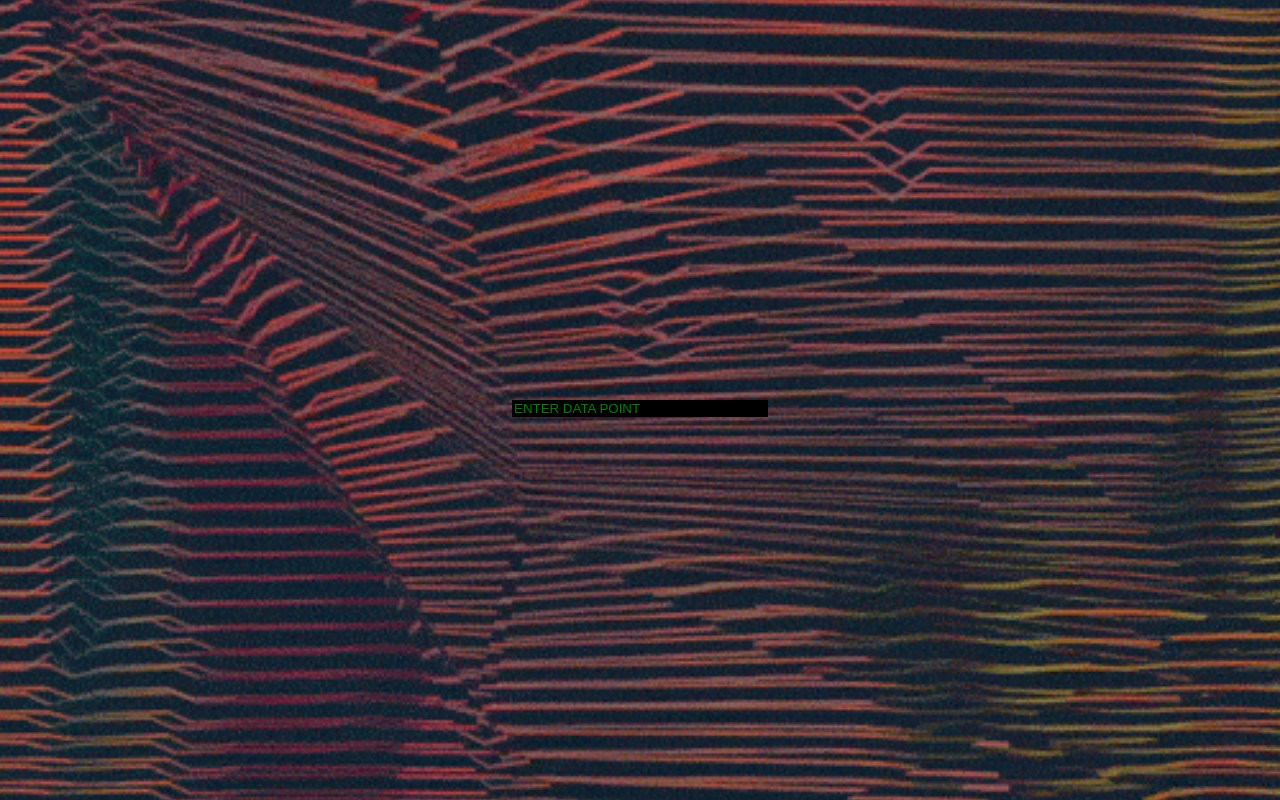
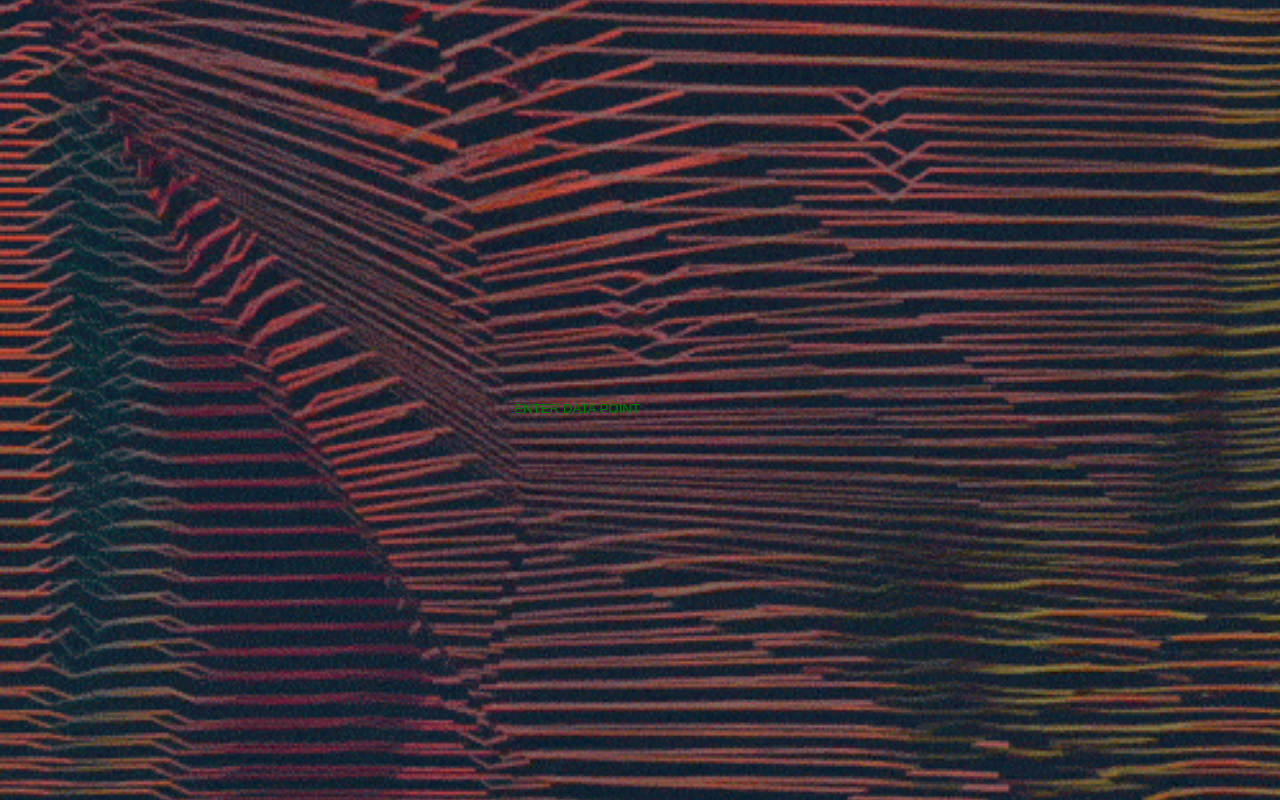
Before and after one commit to sotos4580/jsneak.github.io, a plain HTML site: page experiment.html in a window 1280 px wide. Drawn offline with Linux system fonts and the light colour scheme.

Commit message:
Got Rid of Backgrounds

```diff
--- a/Estyles.css
+++ b/Estyles.css
@@ -26,7 +26,7 @@ input[type=text] {
     position: absolute;
     top: 50%;
     left:40%;
-    background-color: black;
+    background: none;
     color: green;
 }
 
```
